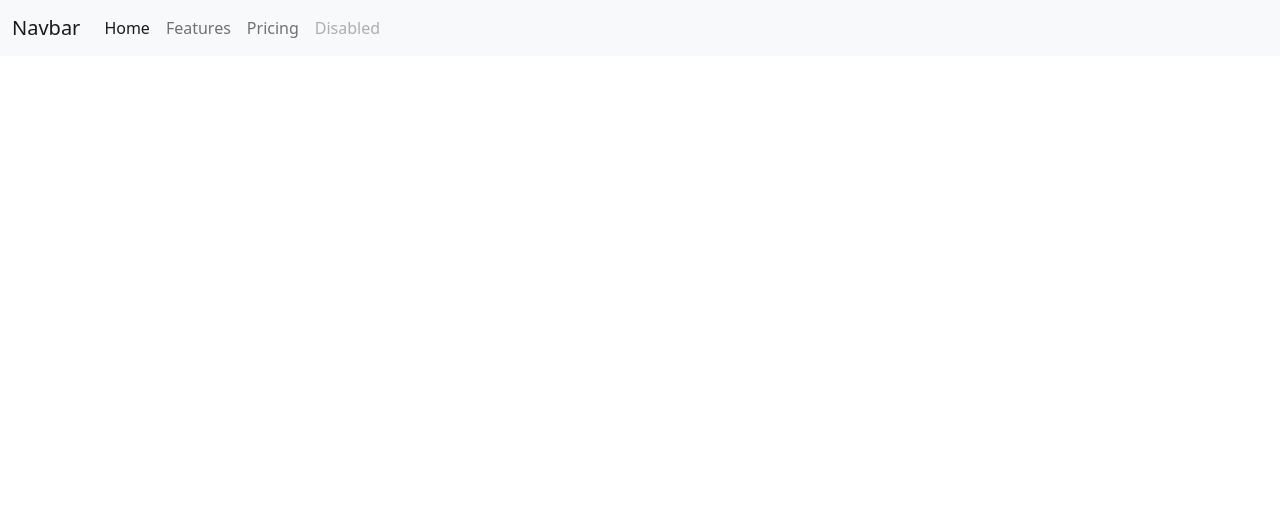
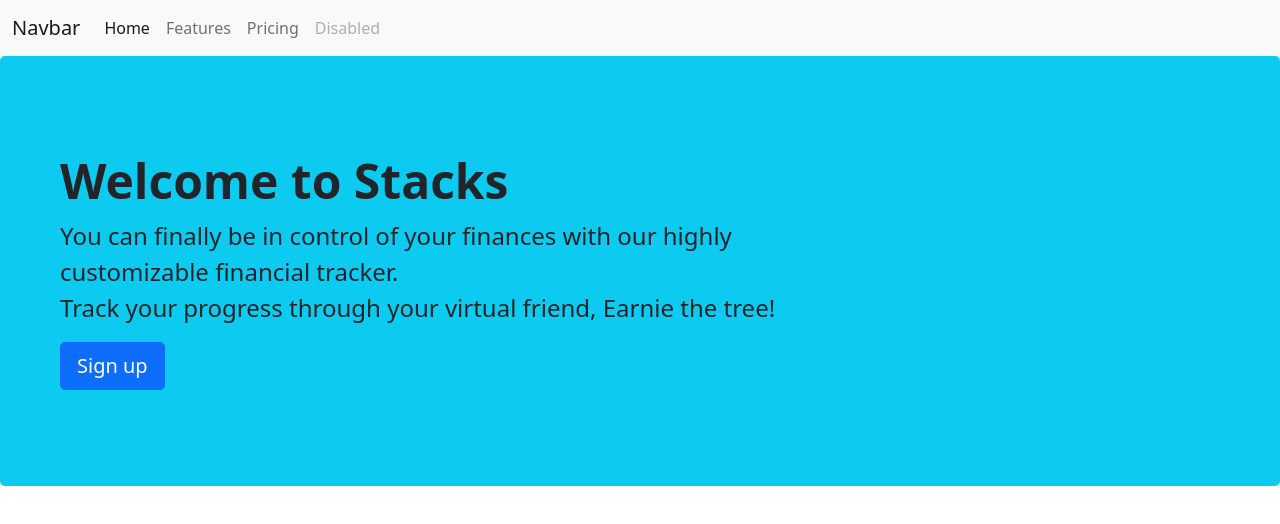
Before and after one commit to audiconcert/1800_202230_BBY27, a plain HTML site: page index.html in a window 1280 px wide. Drawn offline with nearby package versions, Linux system fonts and the light colour scheme.

Commit message:
Added welcome banner to index.html

```diff
--- a/index.html
+++ b/index.html
@@ -51,6 +51,17 @@
         </div>
       </nav>
 
+      <div class="p-5 mb-4 bg-info rounded-3">
+        <div class="container-fluid py-5">
+          <h1 class="display-5 fw-bold">Welcome to Stacks</h1>
+          <p class="col-md-8 fs-4">
+            You can finally be in control of your finances with our highly customizable financial tracker. </br>
+            Track your progress through your virtual friend, Earnie the tree!
+          </p>
+          <button class="btn btn-primary btn-lg" type="button">Sign up</button>
+        </div>
+      </div>
+
     <!---------------------------------------------->
     <!-- Your own JavaScript functions go here    -->
     <!---------------------------------------------->
```
